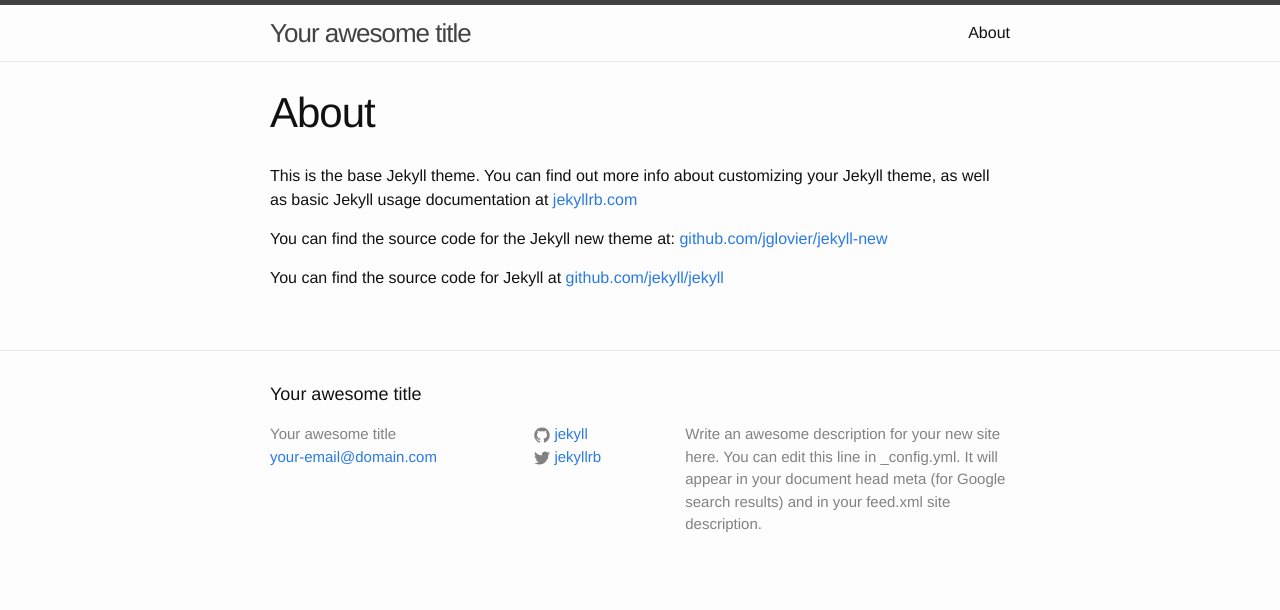
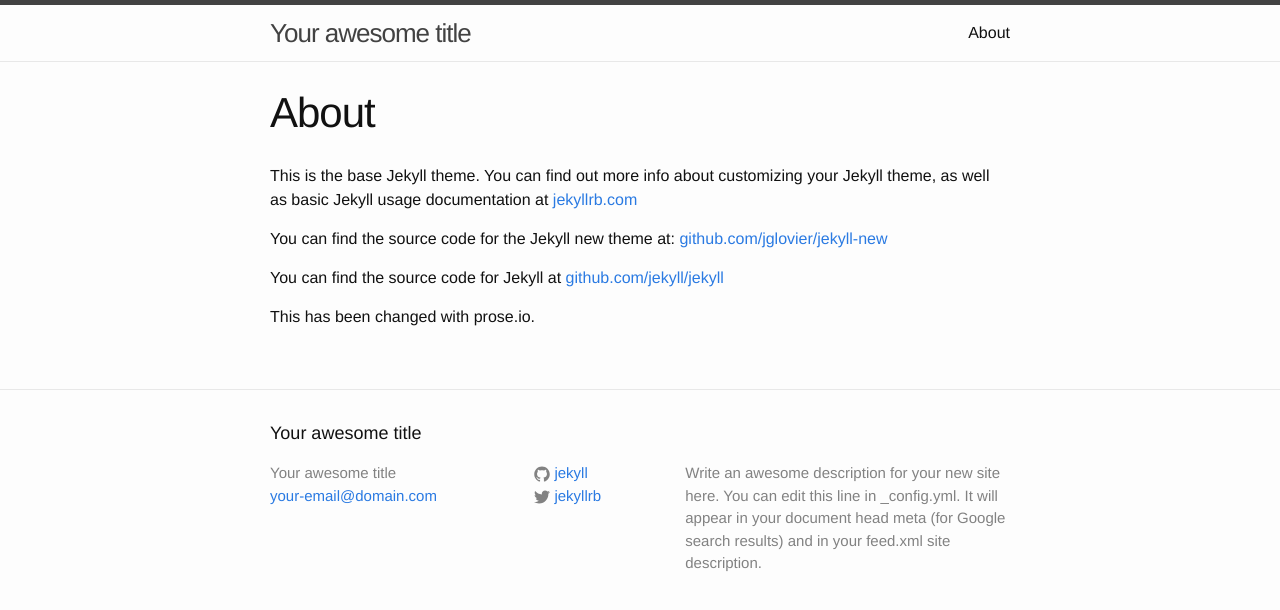
Before and after one commit to Greg-Boggs/greg-boggs.github.io, a Jekyll site: the page built from about.md, in a window 1280 px wide. Shown: the top 610 px of the page. Built offline with Jekyll 4.4.1, drawn with Linux system fonts in a browser that asks for light colours.

Commit message:
Updated about.md

```diff
--- a/about.md
+++ b/about.md
@@ -9,3 +10,5 @@ This is the base Jekyll theme. You can find out more info about customizing your
 You can find the source code for the Jekyll new theme at: [github.com/jglovier/jekyll-new](https://github.com/jglovier/jekyll-new)
 
 You can find the source code for Jekyll at [github.com/jekyll/jekyll](https://github.com/jekyll/jekyll)
+
+This has been changed with prose.io.
```
Also changed, not shown: other parts of about.md (+1 -0 lines).
